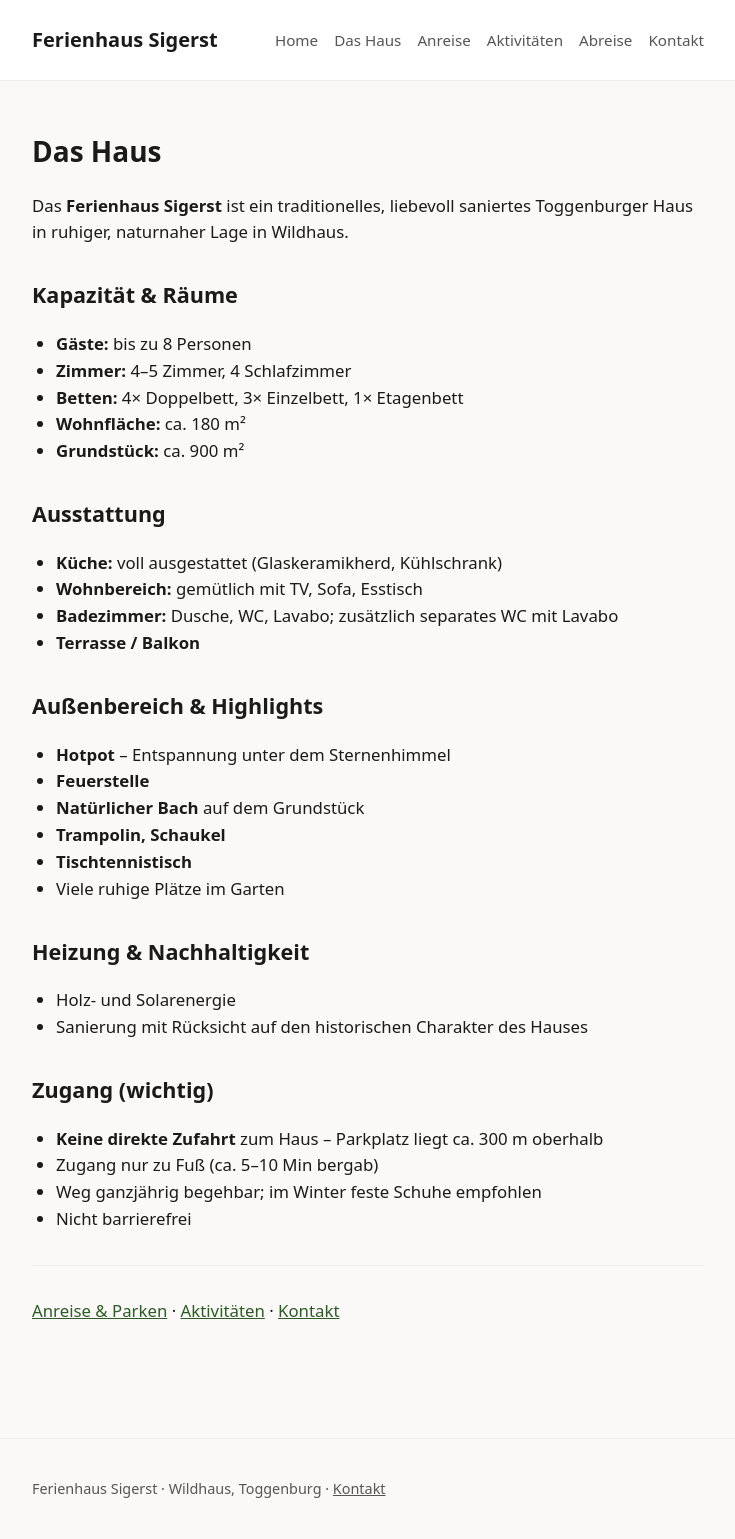
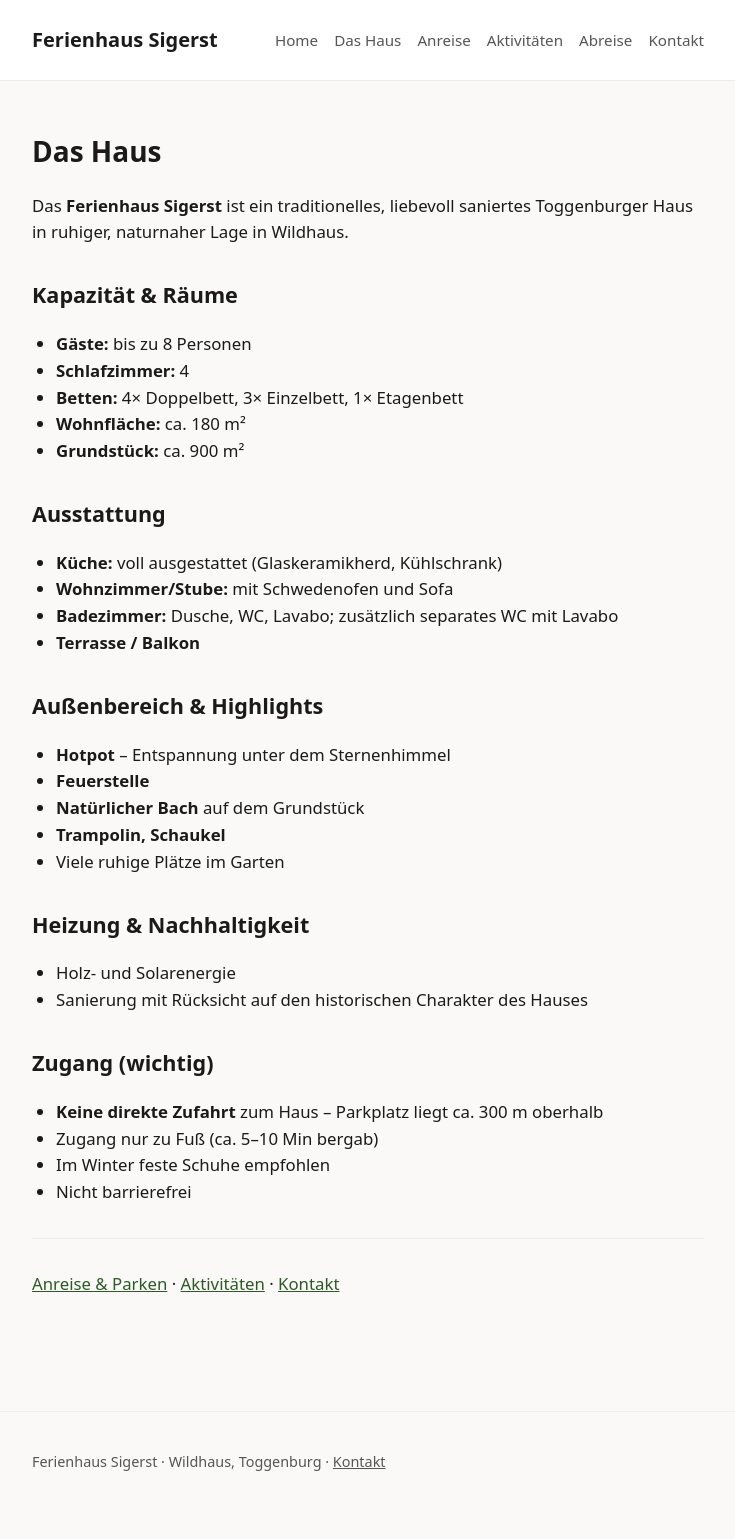
Before and after one commit to dasjo/sigerst-web, a Jekyll site: the page built from das-haus.md, in a window 1280 px wide. Shown: the whole page, without its empty margins (272-1007 px from the left). Built offline with Jekyll 4.4.1, drawn with Linux system fonts in a browser that asks for light colours; after the commit the page ends 1512 px from its top, so only the background shows below that.

Commit message:
Das Haus: update rooms, Stube, remove ping pong table
Co-authored-by: Cursor <cursoragent@cursor.com>

```diff
--- a/das-haus.md
+++ b/das-haus.md
@@ -11,7 +11,7 @@ Das **Ferienhaus Sigerst** ist ein traditionelles, liebevoll saniertes Toggenbur
 ## Kapazität & Räume
 
 - **Gäste:** bis zu 8 Personen
-- **Zimmer:** 4–5 Zimmer, 4 Schlafzimmer
+- **Schlafzimmer:** 4
 - **Betten:** 4× Doppelbett, 3× Einzelbett, 1× Etagenbett
 - **Wohnfläche:** ca. 180 m²
 - **Grundstück:** ca. 900 m²
@@ -19,7 +19,7 @@ Das **Ferienhaus Sigerst** ist ein traditionelles, liebevoll saniertes Toggenbur
 ## Ausstattung
 
 - **Küche:** voll ausgestattet (Glaskeramikherd, Kühlschrank)
-- **Wohnbereich:** gemütlich mit TV, Sofa, Esstisch
+- **Wohnzimmer/Stube:** mit Schwedenofen und Sofa
 - **Badezimmer:** Dusche, WC, Lavabo; zusätzlich separates WC mit Lavabo
 - **Terrasse / Balkon**
 
@@ -29,7 +29,6 @@ Das **Ferienhaus Sigerst** ist ein traditionelles, liebevoll saniertes Toggenbur
 - **Feuerstelle**
 - **Natürlicher Bach** auf dem Grundstück
 - **Trampolin, Schaukel**
-- **Tischtennistisch**
 - Viele ruhige Plätze im Garten
 
 ## Heizung & Nachhaltigkeit
@@ -41,7 +40,7 @@ Das **Ferienhaus Sigerst** ist ein traditionelles, liebevoll saniertes Toggenbur
 
 - **Keine direkte Zufahrt** zum Haus – Parkplatz liegt ca. 300 m oberhalb
 - Zugang nur zu Fuß (ca. 5–10 Min bergab)
-- Weg ganzjährig begehbar; im Winter feste Schuhe empfohlen
+- Im Winter feste Schuhe empfohlen
 - Nicht barrierefrei
 
 ---
```
